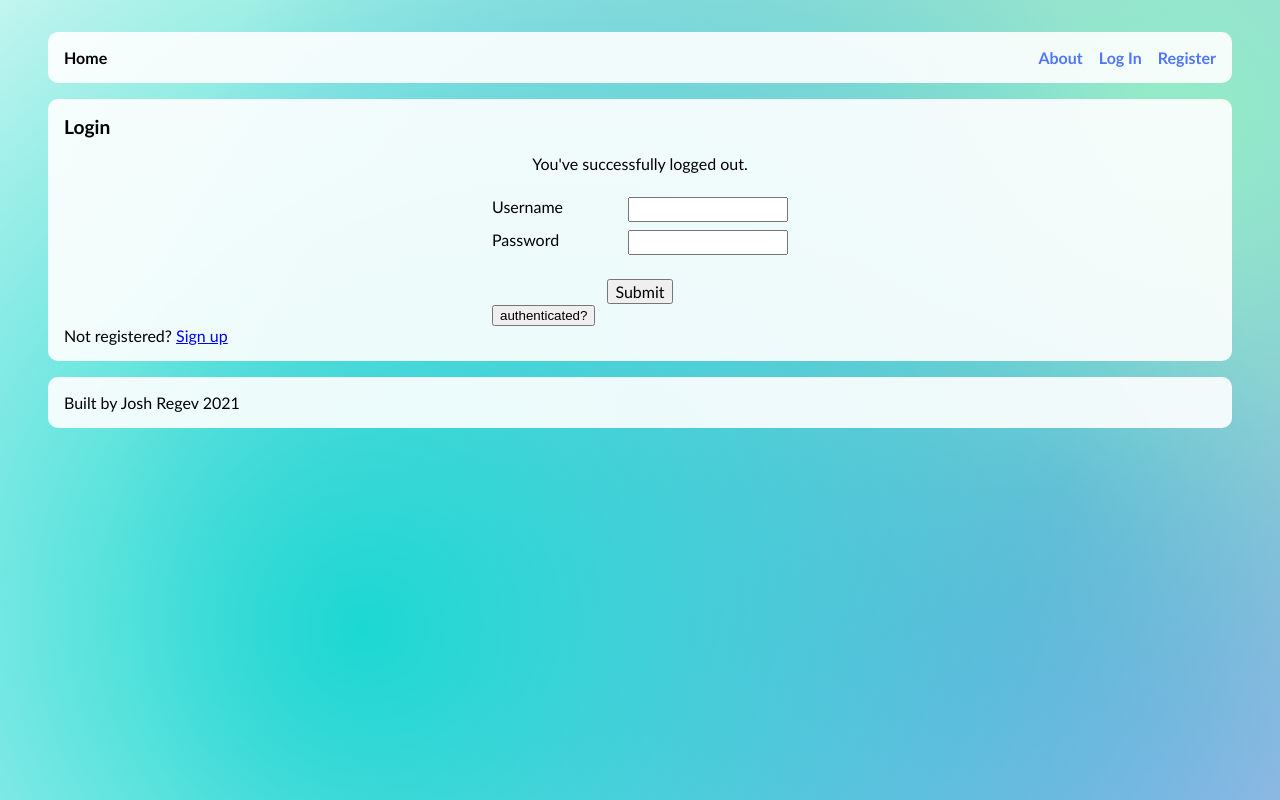
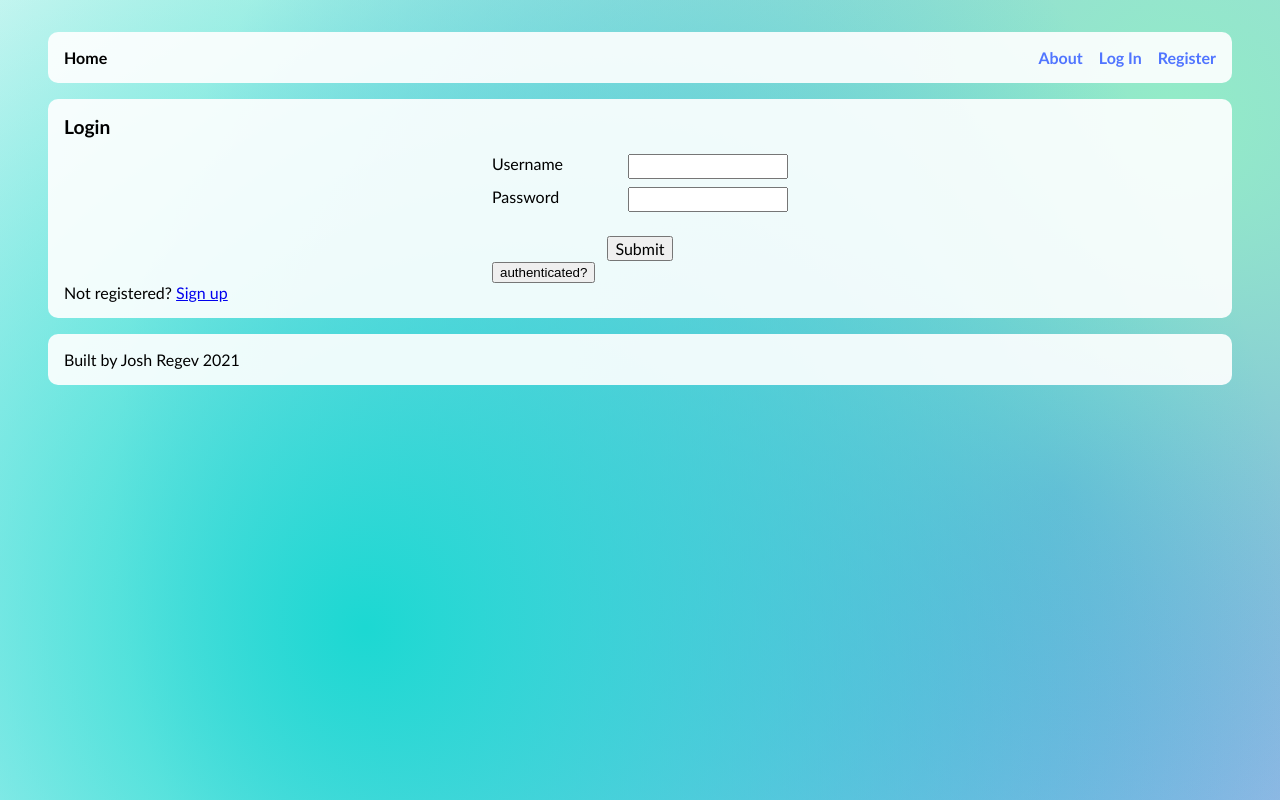
Before and after one commit to jsrgev/finalproject, a React (Create React App) app: page / in a window 1280 px wide. Built offline with nearby package versions, Linux system fonts and the light colour scheme.

Commit message:
cleaneed up alert formatting, minor fixes

```diff
--- a/src/App.css
+++ b/src/App.css
@@ -147,11 +147,13 @@ nav li {
 
 /* ERRORS */
 
-.messageSection {
-  text-align: center;
+.alerts {
   margin-bottom: 1.5rem;
 }
 
+.alerts>div {
+  text-align: center;
+}
 .error {
   color:  red;
 }
--- a/src/App.jsx
+++ b/src/App.jsx
@@ -32,8 +32,9 @@ class App extends React.Component {
             <>
         <Switch>
               <Route path="/register" component={Register} />
+          <Route path="/about" component={About} />
               <Route path="/" component={Login} />
-        </Switch>
+       </Switch>
             </>
            :
             <>
--- a/src/components/Login.jsx
+++ b/src/components/Login.jsx
@@ -16,8 +16,10 @@ class Login extends React.Component {
     }
   }
   componentDidMount = () => {
-  console.log(this.props);
-  (this.props.loggedIn === false) && this.setState({confirmation: "You've successfully logged out."})
+    // console.log(this.props.location);
+  // logout sets loggedOut to true, so following message can be displayed
+  (this.props.location.loggedOut === true) && this.setState({confirmation: "You've successfully logged out."})
+  // successful register sets state.justRegistered to true, so following message can be displayed
   this.props.location.state && this.setState({confirmation: "You're signed up! Now you can log in."})
   }
   changeUsername = (e) => {
@@ -68,17 +70,17 @@ class Login extends React.Component {
   render() {
     // console.log(this.props)
     // console.log(this.state);
-    let messageSection = (this.state.confirmation) ?
-      <div className="messageSection">{this.state.confirmation}</div> :
+    let alerts = (this.state.confirmation) ?
+      <div className="alerts"><div>{this.state.confirmation}</div></div> :
       (this.state.errors) ?
-      <div className="messageSection error">{this.state.errors}</div> : null
+      <div className="alerts"><div className="error">{this.state.errors}</div></div> : null
   // }
 
     // console.log(this.props.loggedIn);
     return (
           <main id="login">
           <h2>Login</h2>
-          {messageSection}
+          {alerts}
             <form onSubmit={this.onSubmit}>
               <div><label>Username</label>
               <input type="text"
--- a/src/components/Register.jsx
+++ b/src/components/Register.jsx
@@ -60,25 +60,25 @@ class RegisterForm extends React.Component {
 
   }
   render() {
-    let errorDisplay = this.state.errors && (
-        <div className="messageSection error">
+    let alerts = this.state.errors && (
+        <div className="alerts">
         {
           this.state.errors.map((item,i) => {
-          return <div key={i}>{item.msg}</div>
+          return <div className="error" key={i}>{item.msg}</div>
         })
         }
         </div>
       )
-    this.state.errors.map((item,i) => {
-      return (
-        <div className="messageSection error" key={i}>{item.msg}</div>
-        )
-    });
+    // this.state.errors.map((item,i) => {
+      // return (
+        // <div className="alerts error" key={i}>{item.msg}</div>
+        // )
+    // });
 
     return (
           <main id="register">
             <h2>Register</h2>
-            {errorDisplay}
+            {alerts}
             <form onSubmit={this.onSubmit}>
               <div><label>First Name</label>
               <input type="text"
--- a/src/components/TaskInput.jsx
+++ b/src/components/TaskInput.jsx
@@ -3,7 +3,7 @@ import {connect} from 'react-redux';
 
 class TaskInput extends React.Component {
 	render () {
-		console.log(this.props.user)
+		// console.log(this.props.user)
 		return (
 			<div id="taskInput">
 				<input placeholder="New item" className="inputTaskName" />
--- a/src/redux/actions.js
+++ b/src/redux/actions.js
@@ -4,7 +4,7 @@ export const SET_USER = 'SET_USER';
 
 
 export const setLoginStatus = (value) => {
-	console.log(value);
+	// console.log(value);
 	return {
 		type: SET_LOGIN_STATUS,
 		payload: value
```
